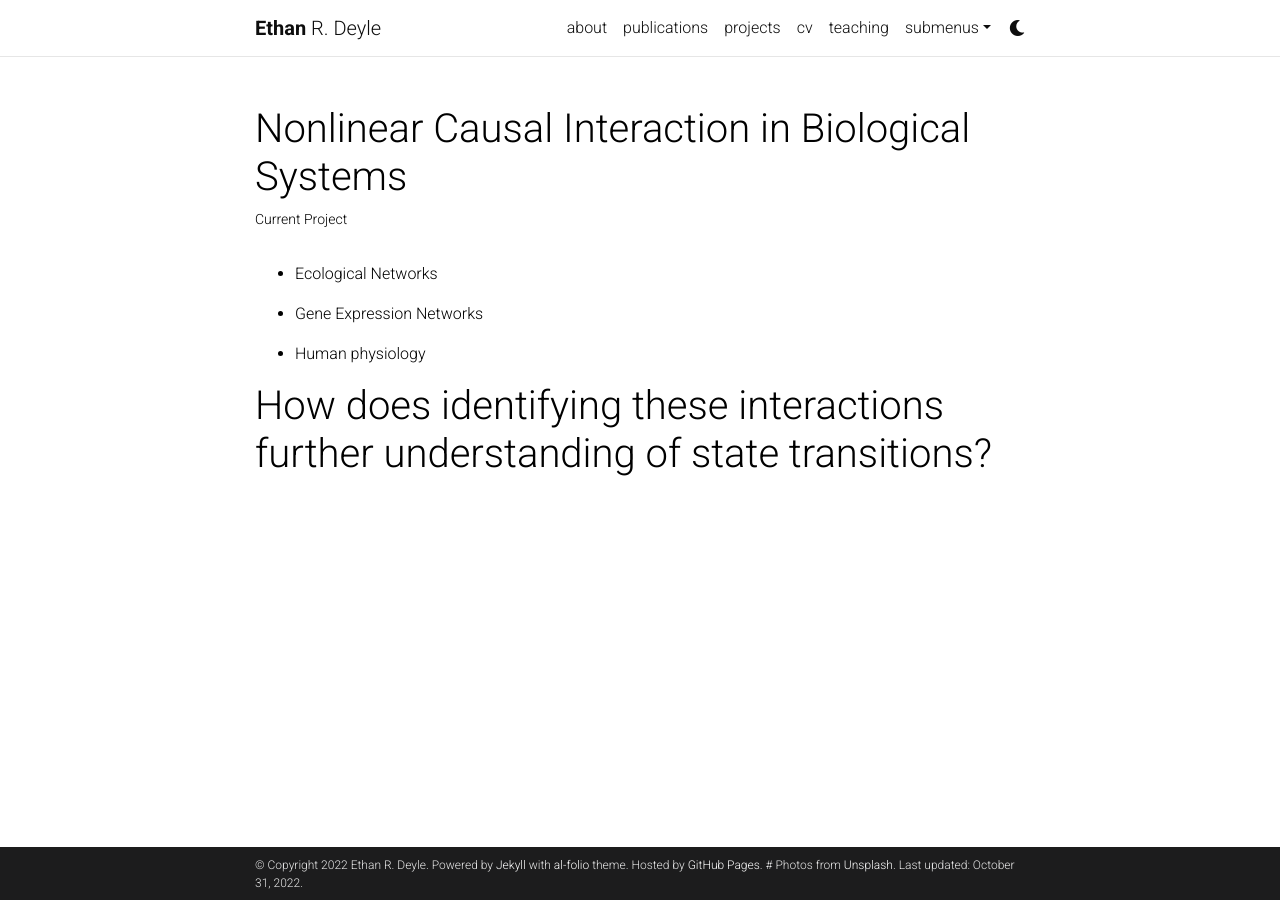
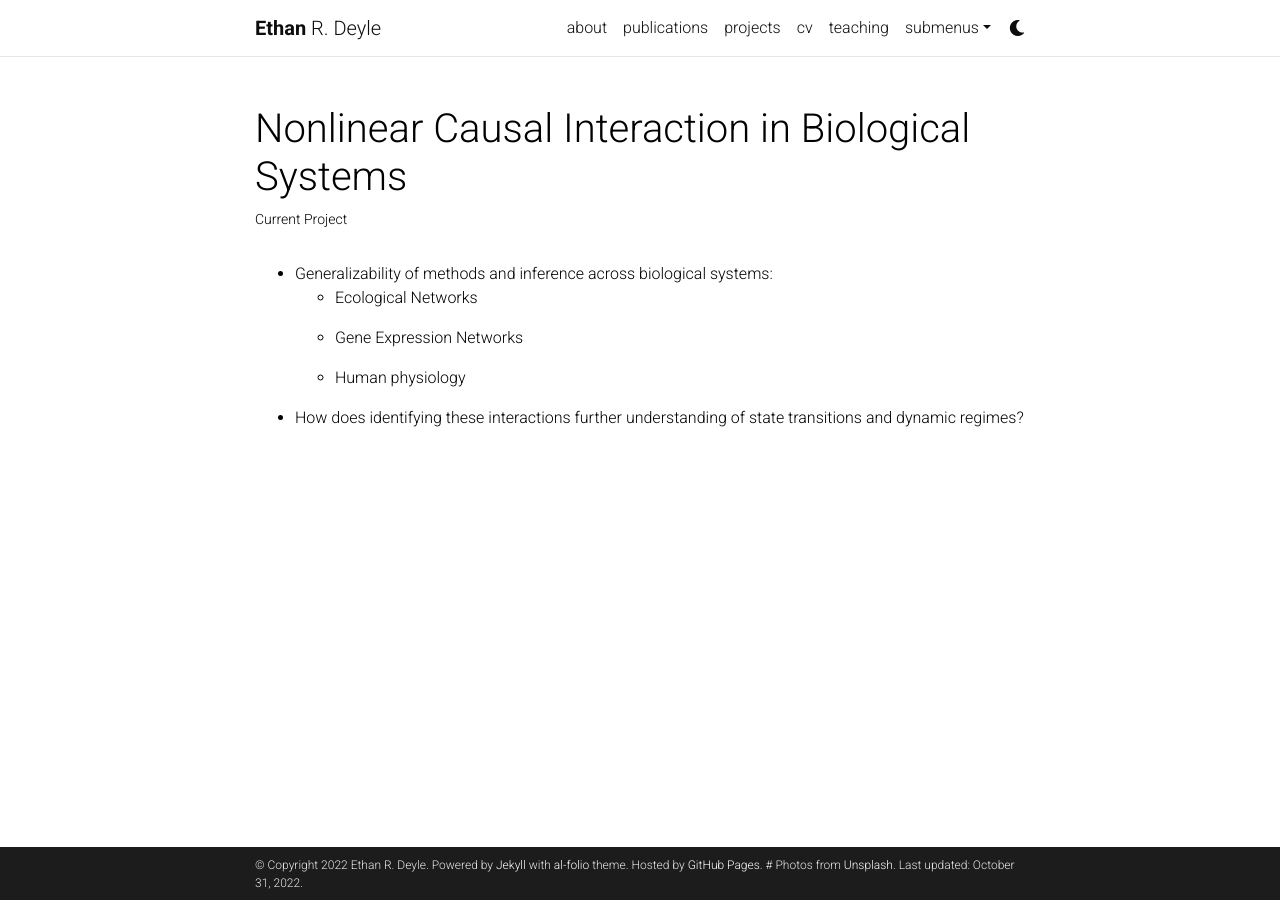
Before and after one commit to nonlinearnature/nonlinearnature.github.io, a Jekyll site: the page built from _projects/3_project.md, in a window 1280 px wide. Built offline with Jekyll 4.4.1, drawn with Linux system fonts in a browser that asks for light colours; comment, search, counter and statistics services are not loaded; a style sheet for code colours, icons or effects is not loaded.

Commit message:
Update of projects

```diff
--- a/_projects/3_project.md
+++ b/_projects/3_project.md
@@ -8,10 +8,11 @@ importance: 3
 category: Ongoing
 ---
 
-- Ecological Networks
+- Generalizability of methods and inference across biological systems:
+    * Ecological Networks
 
-- Gene Expression Networks
+    * Gene Expression Networks
 
-- Human physiology
+    * Human physiology
 
-# How does identifying these interactions further understanding of state transitions?
+- How does identifying these interactions further understanding of state transitions and dynamic regimes?
```
Also changed, not shown: _projects/1_project.md (+5 -2 lines), _projects/2_project.md (+1 -1 lines), 1 other file.
